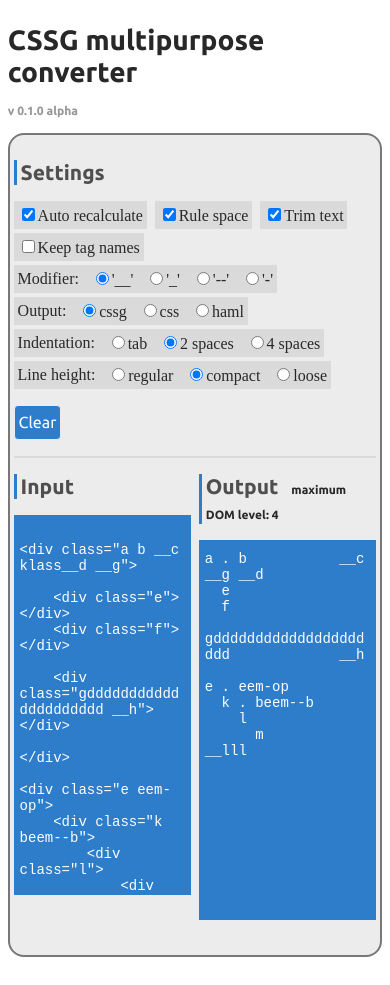
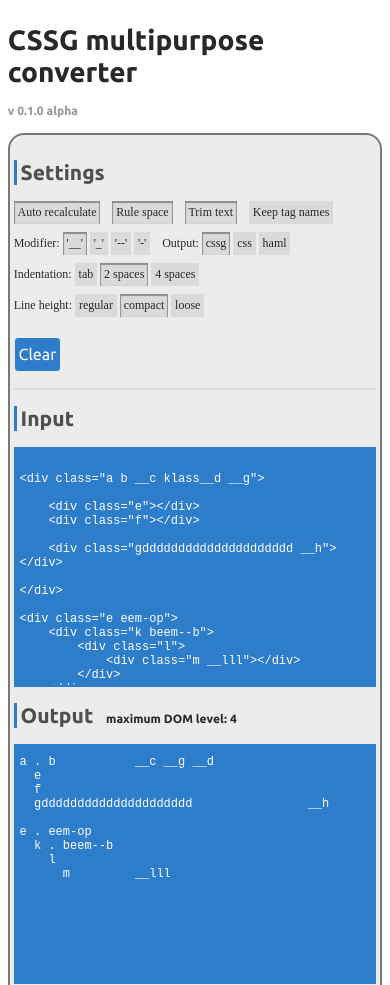
Before and after one commit to CSSG/css-o-gram_tool, a website: page index.html in a window 390 px wide. Shown: the top 985 px of the page. Drawn offline with nearby package versions, Linux system fonts and the light colour scheme.

Commit message:
media queries and better settings

```diff
--- a/css/cssg.scss
+++ b/css/cssg.scss
@@ -28,8 +28,13 @@ $bg-brand: rgb(46, 125, 203);
 $bg-inv: rgb(50,50,50);
 
 $h-text: 380px;
+$h-text-s: 240px;
 
 $line: 1.6rem;
+
+$media-s: "screen and (min-width: 640px)";
+$media-m: "screen and (min-width: 800px)";
+$media: "screen and (min-width: 960px)";
 
 @mixin monospace {
 	font-family: $ff-text;
@@ -40,7 +45,15 @@ $line: 1.6rem;
 	}
 
 @mixin fade {
-	transition: background .2s ease-out;
+	transition: background .15s ease-out;
+	}
+
+@mixin active {
+	transition: transform .15s ease;
+
+	&:active {
+		transform: translateY(2px);
+		}
 	}
 
 /* /Vars
@@ -50,6 +63,21 @@ $line: 1.6rem;
 
 /* CSSG converter
 ---------------------------------------------------------------------------------- */
+
+/*
+	cssg-converter
+		cssg-converter_head
+			h2
+			#settings
+
+		cssg-converter_body
+			#editor . cssg-input
+			#editor . cssg-output
+
+		cssg-converter_foot
+			cssg-converter_controls
+				button . cssg-converter_btn
+*/
 
 /* Reset
 -------------------------------------------------- */
@@ -149,9 +177,7 @@ button.cssg-converter_btn {
 		background: lighten($bg-brand, 10%);
 		}
 
-	&:active {
-		transform: translateY(2px);
-		}
+	@include active;
 	}
 
 .cssg-converter_col {
@@ -208,20 +234,28 @@ button.cssg-converter_btn {
 
 .cssg-converter_body {
 	position: relative;
-	overflow-y: auto;
 	padding: $line 0;
 
 	border-top: 2px solid $bg-aux2;
-	min-height: $h-text;
 
 	.cssg-converter_col {
-		width: 50%;
-		padding-left: 1vw;
+		width: 100%;
 		box-sizing: border-box;
+		margin-top: $line;
 
 		&:first-child {
-			padding-left: 0;
-			padding-right: 1vw;
+			margin-top: 0;
+			}
+
+		@media #{$media-s} {
+			width: 50%;
+			padding-left: 1vw;
+			margin-top: 0;
+
+			&:first-child {
+				padding-left: 0;
+				padding-right: 1vw;
+				}
 			}
 		}
 	}
@@ -252,14 +286,32 @@ button.cssg-converter_btn {
 /* Content
 -------------------------------------------------- */
 
+/*
+	#editor
+
+	h2
+	cssg-converter_content
+		textarea
+
+*/
+
 .cssg-converter_content {
 	@include monospace;
 
 	background: $bg-brand;
-	font-size: $fs-n;
-	height: $h-text;
+	font-size: $fs-s;
+	height: $h-text-s;
 	box-sizing: border-box;
 	padding: 2px;
+
+	@media #{$media-s} {
+		height: $h-text-s;
+		}
+
+	@media #{$media-m} {
+		font-size: $fs-n;
+		height: $h-text;
+		}
 
 	textarea {
 		@include monospace;
@@ -273,10 +325,14 @@ button.cssg-converter_btn {
 		resize: none;
 		overflow-y: scroll;
 
-		font-size: $fs-n;
+		font-size: $fs-s;
 
 		color: $c-inv;
 		box-sizing: border-box;
+
+		@media #{$media-m} {
+			font-size: $fs-n;
+			}
 
 		&:focus {
 			outline: 2px solid darken($bg-brand, 10%);
@@ -292,6 +348,16 @@ button.cssg-converter_btn {
 /* Settings
 -------------------------------------------------- */
 
+/*
+	#settings
+
+	cssg-converter_settings +
+		cssg-converter_setting +
+			label
+				input
+				span
+*/
+
 .cssg-converter_settings {
 	margin: $line 0;
 
@@ -302,23 +368,61 @@ button.cssg-converter_btn {
 	}
 
 .cssg-converter_setting {
-	@include fade;
+	position: relative;
+	margin: 0 ($line / 2) ($line / 2) 0;
+	font-size: $fs-s;
+	white-space: nowrap;
 
-	margin: 0 ($line / 4) ($line / 4) 0;
-	background: $bg-aux2;
+	-moz-user-select: none;
+	-webkit-user-select: none;
 	user-select: none;
 
-	&:hover {
-		background: $bg-alt;
-		color: $c-inv;
+	@media #{$media-s} {
+		font-size: $fs-n;
+		}
+
+	@media #{$media-m} {
+		font-size: $fs-l;
+		}
+
+	// hide checkboxes
+	input {
+		position: absolute;
+		top: 0; left: 0;
+		clip: rect(1px,1px,1px,1px);
 		}
 
 	label {
 		display: inline-block;
 		vertical-align: middle;
+		padding: 0;
+		}
+
+	span {
+		@include fade;
+		@include active;
+
+		display: inline-block;
+		vertical-align: middle;
 		padding: ($line / 4) 1vw;
 		cursor: pointer;
+
+		background: $bg-aux2;
 		}
+
+		label:hover span {
+			background: $bg-alt;
+			color: $c-inv;
+			}
+
+		input:checked + span {
+			box-shadow: inset 0 1px 1px 1px darken($bg-aux2, 30%);
+			}
+
+			label:hover input:checked + span {
+				box-shadow: inset 0 1px 1px 1px darken($bg-alt, 20%);
+				}
+
 	}
 
 /* /Settings */
--- a/index.html
+++ b/index.html
@@ -30,43 +30,43 @@
             <div class="cssg-converter_settings">
 
                 <div class="cssg-converter_col cssg-converter_setting">
-                    <label><input type="checkbox" name="autorecalc" checked>Auto recalculate</label>
+                    <label><input type="checkbox" name="autorecalc" checked><span>Auto recalculate</span></label>
                 </div>
                 <div class="cssg-converter_col cssg-converter_setting">
-                    <label><input type="checkbox" name="rulespace" checked>Rule space</label>
+                    <label><input type="checkbox" name="rulespace" checked><span>Rule space</span></label>
                 </div>
                 <div class="cssg-converter_col cssg-converter_setting">
-                    <label><input type="checkbox" name="trimtext" checked>Trim text</label>
+                    <label><input type="checkbox" name="trimtext" checked><span>Trim text</span></label>
                 </div>
                 <div class="cssg-converter_col cssg-converter_setting">
-                    <label><input type="checkbox" name="tagnames">Keep tag names</label>
+                    <label><input type="checkbox" name="tagnames"><span>Keep tag names</span></label>
                 </div>
                 <br>
                 <div class="cssg-converter_col cssg-converter_setting">
                     <label>Modifier:</label>
-                    <label><input type="radio" value="0" name="modifier" checked>'__'</label>
-                    <label><input type="radio" value="1" name="modifier">'_'</label>
-                    <label><input type="radio" value="2" name="modifier">'--'</label>
-                    <label><input type="radio" value="3" name="modifier">'-'</label>
+                    <label><input type="radio" value="0" name="modifier" checked><span>'__'</span></label>
+                    <label><input type="radio" value="1" name="modifier"><span>'_'</span></label>
+                    <label><input type="radio" value="2" name="modifier"><span>'--'</span></label>
+                    <label><input type="radio" value="3" name="modifier"><span>'-'</span></label>
                 </div>
                 <div class="cssg-converter_col cssg-converter_setting">
                     <label>Output:</label>
-                    <label><input type="radio" value="0" name="output" checked>cssg</label>
-                    <label><input type="radio" value="1" name="output">css</label>
-                    <label><input type="radio" value="2" name="output">haml</label>
+                    <label><input type="radio" value="0" name="output" checked><span>cssg</span></label>
+                    <label><input type="radio" value="1" name="output"><span>css</span></label>
+                    <label><input type="radio" value="2" name="output"><span>haml</span></label>
                 </div>
                 <br>
                 <div class="cssg-converter_col cssg-converter_setting">
                     <label>Indentation:</label>
-                    <label><input type="radio" value="0" name="indentation" >tab</label>
-                    <label><input type="radio" value="1" name="indentation" checked>2 spaces</label>
-                    <label><input type="radio" value="2" name="indentation">4 spaces</label>
+                    <label><input type="radio" value="0" name="indentation" ><span>tab</span></label>
+                    <label><input type="radio" value="1" name="indentation" checked><span>2 spaces</span></label>
+                    <label><input type="radio" value="2" name="indentation"><span>4 spaces</span></label>
                 </div>
                 <div class="cssg-converter_col cssg-converter_setting">
                     <label>Line height:</label>
-                    <label><input type="radio" value="0" name="lineheight">regular</label>
-                    <label><input type="radio" value="1" name="lineheight" checked>compact</label>
-                    <label><input type="radio" value="2" name="lineheight">loose</label>
+                    <label><input type="radio" value="0" name="lineheight"><span>regular</span></label>
+                    <label><input type="radio" value="1" name="lineheight" checked><span>compact</span></label>
+                    <label><input type="radio" value="2" name="lineheight"><span>loose</span></label>
                 </div>
             </div>
 
@@ -86,7 +86,7 @@
 
         <div class="cssg-converter_body">
 
-            <div class="cssg-converter_col input">
+            <div class="cssg-converter_col cssg-input">
                 <h2>Input</h2>
 
                 <div class="cssg-converter_content">
@@ -114,7 +114,7 @@
 
             </div><!--
 
-            --><div class="cssg-converter_col output">
+            --><div class="cssg-converter_col cssg-output">
                 <h2>
                     Output
                     <small>maximum DOM level: <span id="cssgLevels">0</span></small>
```
Also changed, not shown: css/cssg.css.
